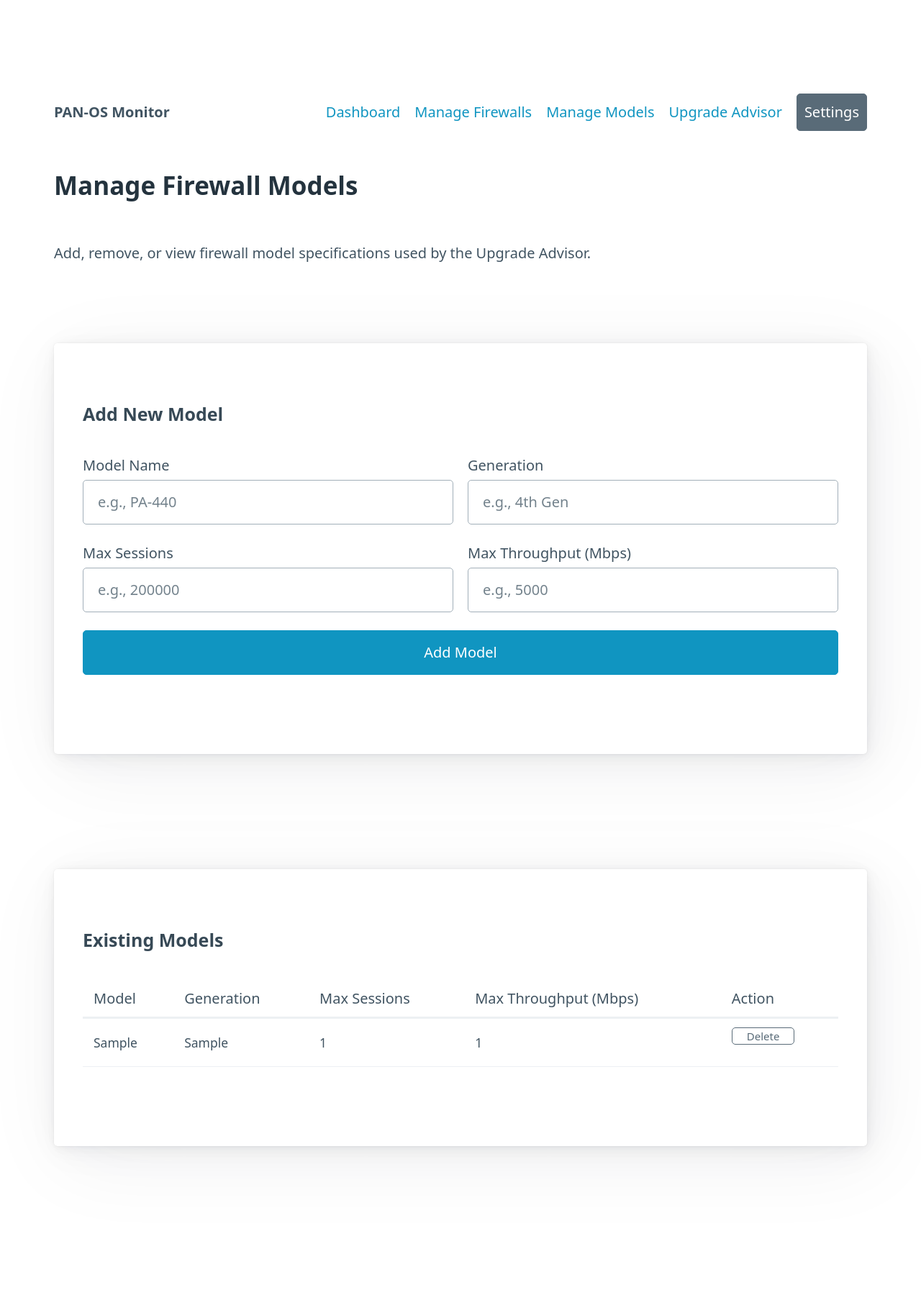
After one commit to PaloAltoNetworks/panos-monitor, a Flask app: page /models in a window 1280 px wide. The commit adds this page. Shown: the whole page at 72% size. Run offline with Flask 2, Linux system fonts and the light colour scheme; tables that the repository leaves empty hold one stand-in row (values such as "Sample post").

Commit message:
moved PA models to sqlite3 db

```diff
--- a/app.py
+++ b/app.py
@@ -12,7 +12,6 @@ import threading
 from cryptography.fernet import Fernet
 import report_generator
 import logging
-from pa_models import SPECS, SPECS_MAP
 
 # --- Configuration ---
 DB_FILE = "monitoring.db"
@@ -52,6 +51,8 @@ def init_db():
     conn.execute('PRAGMA foreign_keys = ON;')
     conn.execute('''CREATE TABLE IF NOT EXISTS firewalls (id INTEGER PRIMARY KEY AUTOINCREMENT, ip_address TEXT UNIQUE NOT NULL, last_checked TIMESTAMP, status TEXT DEFAULT 'unknown');''')
     conn.execute('''CREATE TABLE IF NOT EXISTS stats (id INTEGER PRIMARY KEY AUTOINCREMENT, firewall_id INTEGER NOT NULL, timestamp TIMESTAMP NOT NULL, active_sessions INTEGER, total_input_bps REAL, total_output_bps REAL, cpu_load REAL, dataplane_load REAL, FOREIGN KEY (firewall_id) REFERENCES firewalls (id) ON DELETE CASCADE);''')
+    # ** NEW: Table for firewall model specifications **
+    conn.execute('''CREATE TABLE IF NOT EXISTS firewall_models (model TEXT PRIMARY KEY, generation TEXT, max_sessions INTEGER, max_throughput_mbps INTEGER);''')
     conn.execute('''CREATE TABLE IF NOT EXISTS settings (key TEXT PRIMARY KEY, value TEXT);''')
     conn.execute("INSERT OR IGNORE INTO settings (key, value) VALUES ('POLL_INTERVAL', '30')")
 
@@ -64,13 +65,38 @@ def init_db():
     if 'hostname' not in columns:
         conn.execute("ALTER TABLE firewalls ADD COLUMN hostname TEXT;")
 
+    # ** NEW: One-time data seeding from pa_models.py to the database **
+    seed_firewall_models(conn)
+
     conn.commit()
     conn.close()
+
+def seed_firewall_models(conn):
+    """One-time migration of firewall specs from pa_models.py into the database."""
+    cursor = conn.cursor()
+    cursor.execute("SELECT COUNT(*) FROM firewall_models")
+    if cursor.fetchone()[0] > 0:
+        return # Table is already populated
+
+    from pa_models import SPECS # Import only for this one-time seeding
+    print("Seeding firewall_models table from pa_models.py...")
+    for spec in SPECS:
+        conn.execute(
+            "INSERT OR IGNORE INTO firewall_models (model, generation, max_sessions, max_throughput_mbps) VALUES (?, ?, ?, ?)",
+            (spec['model'], spec.get('generation', 'N/A'), spec['max_sessions'], spec['max_throughput_mbps'])
+        )
+    print("Seeding complete.")
+
+def load_specs_from_db(conn):
+    """Loads all model specifications from the database into a dictionary."""
+    models = conn.execute("SELECT * FROM firewall_models").fetchall()
+    return {m['model']: dict(m) for m in models}
 
 # --- Web Page Routes ---
 @app.route('/')
 def index():
     conn = get_db_connection()
+    specs_map = load_specs_from_db(conn)
 
     settings_row = conn.execute("SELECT value FROM settings WHERE key = 'POLL_INTERVAL'").fetchone()
     polling_interval = int(settings_row['value']) if settings_row else 30
@@ -93,15 +119,16 @@ def index():
     stats_from_db = conn.execute(query).fetchall()
     conn.close()
 
-    # ** NEW: Process the results to add generation and format the timestamp **
+    # Process the results to add generation and format the timestamp
     processed_stats = []
     for stat in stats_from_db:
         # Convert the database row to a mutable dictionary
         stat_dict = dict(stat)
 
         # Look up the generation based on the model
+        # This part remains the same, as the data structure is compatible
         model = stat_dict.get('model')
-        stat_dict['generation'] = SPECS_MAP.get(model, {}).get('generation', 'N/A')
+        stat_dict['generation'] = specs_map.get(model, {}).get('generation', 'N/A')
 
         # Reformat the timestamp string to remove fractional seconds
         if stat_dict['timestamp']:
@@ -125,11 +152,13 @@ def advisor():
         time_modifier = {'7d': '-7 days', '30d': '-30 days'}.get(selected_timespan, '-7 days')
 
         conn = get_db_connection()
-        firewalls = conn.execute('SELECT id, ip_address, model FROM firewalls').fetchall()
+        specs_map = load_specs_from_db(conn)
+        specs_list = conn.execute("SELECT * FROM firewall_models").fetchall()
+        firewalls = conn.execute('SELECT id, ip_address, hostname, model FROM firewalls').fetchall()
 
         results = []
         for fw in firewalls:
-            res = {'ip_address': fw['ip_address'], 'model': fw['model']}
+            res = {'ip_address': fw['ip_address'], 'model': fw['model'], 'hostname': fw['hostname']}
 
             query = f"SELECT MAX(active_sessions) as max_s, MAX(total_input_bps + total_output_bps) as max_tp FROM stats WHERE firewall_id = ? AND timestamp >= datetime('now', 'localtime', '{time_modifier}');"
             peak_stats = conn.execute(query, (fw['id'],)).fetchone()
@@ -140,8 +169,8 @@ def advisor():
             res['peak_sessions'] = peak_sessions
             res['peak_throughput'] = peak_throughput_mbps
 
-            if fw['model'] and fw['model'] in SPECS_MAP:
-                spec = SPECS_MAP[fw['model']]
+            if fw['model'] and fw['model'] in specs_map:
+                spec = specs_map[fw['model']]
                 # ** NEW: Add generation to the results dictionary **
                 res['generation'] = spec.get('generation', 'N/A')
                 res['max_sessions'] = spec['max_sessions']
@@ -152,8 +181,8 @@ def advisor():
 
                 res['recommendation'] = 'Sized Appropriately'
                 if res['session_util'] >= 80 or res['throughput_util'] >= 80:
-                    current_generation = spec.get('generation')
-                    same_gen_models = [s for s in SPECS if s.get('generation') == current_generation]
+                    current_generation = spec.get('generation', 'N/A')
+                    same_gen_models = [s for s in specs_list if s.get('generation') == current_generation]
                     current_index = next((i for i, item in enumerate(same_gen_models) if item["model"] == fw['model']), -1)
 
                     if 0 <= current_index < len(same_gen_models) - 1:
@@ -262,9 +291,10 @@ def firewall_detail(fw_id):
         conn.close()
         return "Firewall not found", 404
 
-    # **FIX**: This logic looks up the generation based on the fetched model.
+    # This logic looks up the generation based on the fetched model.
     model = fw['model']
-    generation = SPECS_MAP.get(model, {}).get('generation', 'N/A')
+    specs_map = load_specs_from_db(conn)
+    generation = specs_map.get(model, {}).get('generation', 'N/A')
 
     chart_data = get_firewall_stats_for_timespan(conn, fw_id, timespan)
     summary_stats = None
@@ -280,7 +310,7 @@ def firewall_detail(fw_id):
         fw_id=fw_id,
         ip_address=fw['ip_address'],
         hostname=fw['hostname'],
-        # **FIX**: Pass the corrected model and generation to the template
+        # Pass the corrected model and generation to the template
         model=model,
         generation=generation,
         full_data=full_data if full_data else None,
@@ -386,6 +416,41 @@ def delete_firewall(fw_id):
     conn.execute('DELETE FROM firewalls WHERE id = ?', (fw_id,)); conn.commit()
     conn.close()
     return flask.redirect(flask.url_for('manage_firewalls'))
+
+# --- NEW: Routes for Managing Firewall Models ---
+@app.route('/models')
+def manage_models():
+    conn = get_db_connection()
+    models = conn.execute('SELECT * FROM firewall_models ORDER BY generation, max_sessions, max_throughput_mbps').fetchall()
+    conn.close()
+    return flask.render_template('models.html', models=models)
+
+@app.route('/add_model', methods=['POST'])
+def add_model():
+    conn = get_db_connection()
+    try:
+        conn.execute(
+            "INSERT INTO firewall_models (model, generation, max_sessions, max_throughput_mbps) VALUES (?, ?, ?, ?)",
+            (flask.request.form['model'], flask.request.form['generation'], flask.request.form['max_sessions'], flask.request.form['max_throughput'])
+        )
+        conn.commit()
+        flask.flash(f"Model '{flask.request.form['model']}' added successfully.", "success")
+    except sqlite3.IntegrityError:
+        flask.flash(f"Error: Model '{flask.request.form['model']}' already exists.", "error")
+    except Exception as e:
+        flask.flash(f"An error occurred: {e}", "error")
+    finally:
+        conn.close()
+    return flask.redirect(flask.url_for('manage_models'))
+
+@app.route('/delete_model', methods=['POST'])
+def delete_model():
+    conn = get_db_connection()
+    conn.execute('DELETE FROM firewall_models WHERE model = ?', (flask.request.form['model'],))
+    conn.commit()
+    conn.close()
+    flask.flash(f"Model '{flask.request.form['model']}' deleted successfully.", "success")
+    return flask.redirect(flask.url_for('manage_models'))
 
 # --- Background Polling Logic ---
 def get_api_key(args):
--- a/templates/base.html
+++ b/templates/base.html
@@ -12,6 +12,40 @@
     <style>
         body { padding: 2rem; }
         nav { margin-bottom: 2rem; }
+
+        /* Make table rows less tall */
+        table td, table th {
+            padding: 0.5rem 0.75rem;
+        }
+
+        /* Remove margin from forms inside table cells to keep rows compact */
+        td form {
+            margin-bottom: 0;
+            display: inline-block; /* Prevent form from taking full width of cell */
+        }
+
+        /* Make buttons inside tables smaller for more compact rows */
+        td form button {
+            font-size: 0.75rem;
+            padding-top: 0;
+            padding-bottom: 0;
+        }
+
+        /* Create a scrollable container for tables */
+        .table-container {
+            max-height: 70vh; /* Adjust height as needed */
+            overflow-y: auto;
+            position: relative; /* Needed for sticky headers */
+        }
+
+        /* Make table headers sticky */
+        .table-container thead th {
+            position: -webkit-sticky; /* For Safari */
+            position: sticky;
+            top: 0;
+            z-index: 1;
+            background-color: var(--card-background-color); /* Match theme background */
+        }
     </style>
   </head>
   <body>
@@ -23,6 +57,7 @@
             <ul>
                 <li><a href="{{ url_for('index') }}">Dashboard</a></li>
                 <li><a href="{{ url_for('manage_firewalls') }}">Manage Firewalls</a></li>
+                <li><a href="{{ url_for('manage_models') }}">Manage Models</a></li>
                 <li><a href="{{ url_for('advisor') }}">Upgrade Advisor</a></li>
                 <li><a href="{{ url_for('settings') }}" role="button" class="secondary">Settings</a></li>
             </ul>
--- a/templates/firewalls.html
+++ b/templates/firewalls.html
@@ -103,7 +103,7 @@
 <hr>
 
 <h3>Currently Monitored Firewalls</h3>
-<figure>
+<div class="table-container">
     <table>
         <thead>
             <tr>
@@ -128,5 +128,5 @@
             {% endfor %}
         </tbody>
     </table>
-</figure>
+</div>
 {% endblock %}
--- a/templates/index.html
+++ b/templates/index.html
@@ -12,7 +12,7 @@
 
 <p>Showing the latest statistics from the last successful poll. Auto-refreshes every {{ polling_interval }} seconds.</p>
 
-<figure>
+<div class="table-container">
     <table>
         <thead>
             <tr>
@@ -65,7 +65,7 @@
             {% endfor %}
         </tbody>
     </table>
-</figure>
+</div>
 
 <script>
     setTimeout(() => {
--- /dev/null
+++ b/templates/models.html
@@ -0,0 +1,68 @@
+{% extends 'base.html' %}
+
+{% block content %}
+<h2>Manage Firewall Models</h2>
+<p>Add, remove, or view firewall model specifications used by the Upgrade Advisor.</p>
+
+<div class="grid">
+    <article>
+        <h4>Add New Model</h4>
+        <form action="{{ url_for('add_model') }}" method="post">
+            <div class="grid">
+                <label for="model">
+                    Model Name
+                    <input type="text" id="model" name="model" placeholder="e.g., PA-440" required>
+                </label>
+                <label for="generation">
+                    Generation
+                    <input type="text" id="generation" name="generation" placeholder="e.g., 4th Gen" required>
+                </label>
+            </div>
+            <div class="grid">
+                <label for="max_sessions">
+                    Max Sessions
+                    <input type="number" id="max_sessions" name="max_sessions" placeholder="e.g., 200000" required>
+                </label>
+                <label for="max_throughput">
+                    Max Throughput (Mbps)
+                    <input type="number" id="max_throughput" name="max_throughput" placeholder="e.g., 5000" required>
+                </label>
+            </div>
+            <button type="submit">Add Model</button>
+        </form>
+    </article>
+</div>
+
+<article>
+    <h4>Existing Models</h4>
+    <div class="table-container">
+        <table>
+            <thead>
+                <tr>
+                    <th>Model</th>
+                    <th>Generation</th>
+                    <th>Max Sessions</th>
+                    <th>Max Throughput (Mbps)</th>
+                    <th>Action</th>
+                </tr>
+            </thead>
+            <tbody>
+                {% for model in models %}
+                <tr>
+                    <td>{{ model.model }}</td>
+                    <td>{{ model.generation }}</td>
+                    <td>{{ "{:,}".format(model.max_sessions) }}</td>
+                    <td>{{ "{:,}".format(model.max_throughput_mbps) }}</td>
+                    <td>
+                        <form action="{{ url_for('delete_model') }}" method="post" onsubmit="return confirm('Are you sure you want to delete this model?');">
+                            <input type="hidden" name="model" value="{{ model.model }}">
+                            <button type="submit" class="secondary outline">Delete</button>
+                        </form>
+                    </td>
+                </tr>
+                {% endfor %}
+            </tbody>
+        </table>
+    </div>
+</article>
+{% endblock %}
```
Also changed, not shown: pa_models.py (deleted, +0 -54 lines), report_generator.py (+18 -8 lines), templates/advisor.html (+7 -1 lines), README.md.
